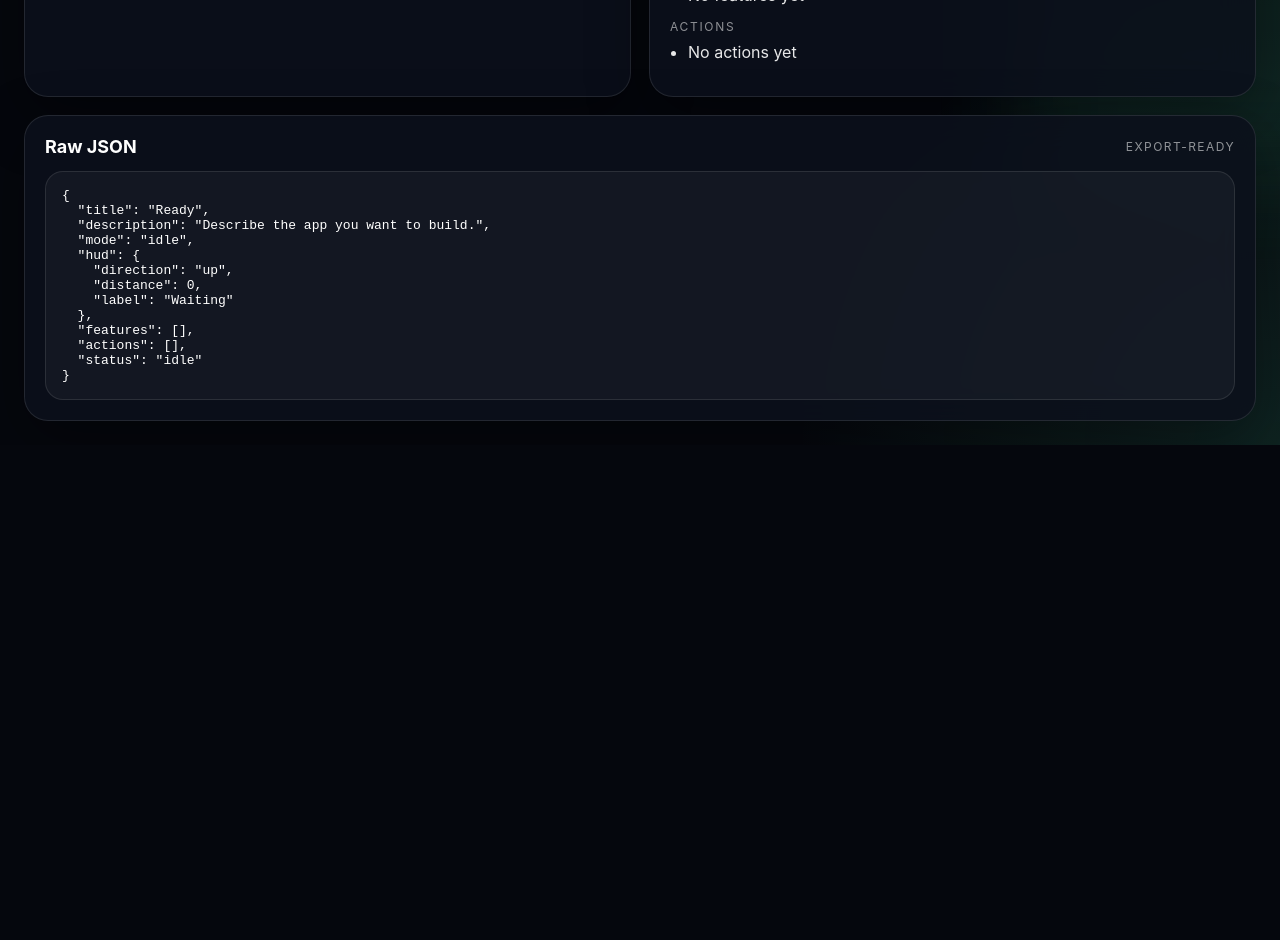
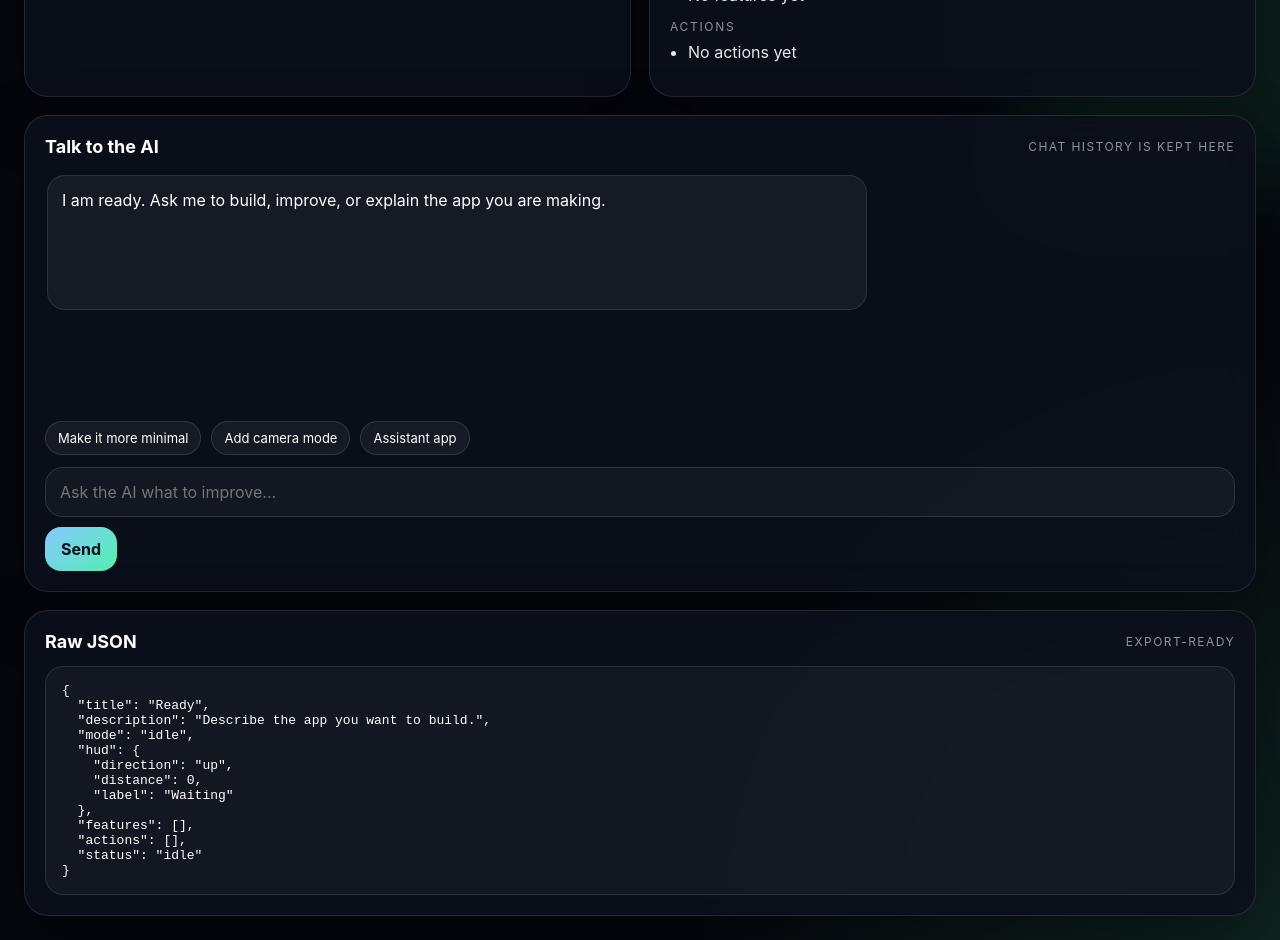
Before and after one commit to miromnb-coder/Ai-tekem-, a Next.js app: page / in a window 1280 px wide. Shown: the part 720-1660 px from the top of the page. Before the commit the page ends 1165 px from the top, so only its background shows below. Built offline with nearby package versions, Linux system fonts and the light colour scheme.

Commit message:
Update page.tsx

```diff
--- a/app/page.tsx
+++ b/app/page.tsx
@@ -1,6 +1,6 @@
 "use client";
 
-import { useMemo, useState } from "react";
+import { useEffect, useRef, useState } from "react";
 
 type Blueprint = {
   title: string;
@@ -16,13 +16,18 @@ type Blueprint = {
   status: string;
 };
 
+type ChatMessage = {
+  role: "user" | "assistant";
+  content: string;
+};
+
 type BuildResponse = {
   blueprint: Blueprint;
   source?: "groq" | "fallback";
   warning?: string;
 };
 
-const defaultBlueprint: Blueprint = {
+const emptyBlueprint: Blueprint = {
   title: "Ready",
   description: "Describe the app you want to build.",
   mode: "idle",
@@ -36,41 +41,67 @@ const defaultBlueprint: Blueprint = {
   status: "idle",
 };
 
-const promptPresets = [
+const presets = [
   "make a navigation app with arrow and distance",
   "make a camera app with AI scan button",
   "make a minimal HUD for smart glasses",
   "make an assistant app with voice and text",
 ];
 
+const starterChat: ChatMessage[] = [
+  {
+    role: "assistant",
+    content:
+      "I am ready. Ask me to build, improve, or explain the app you are making.",
+  },
+];
+
 export default function Page() {
   const [prompt, setPrompt] = useState(
     "make a navigation app with arrow and distance"
   );
-  const [blueprint, setBlueprint] = useState<Blueprint>(defaultBlueprint);
-  const [loading, setLoading] = useState(false);
-  const [error, setError] = useState("");
-  const [source, setSource] = useState<"groq" | "fallback" | "idle">("idle");
-  const [warning, setWarning] = useState("");
+  const [blueprint, setBlueprint] = useState<Blueprint>(emptyBlueprint);
+  const [buildLoading, setBuildLoading] = useState(false);
+  const [buildError, setBuildError] = useState("");
+  const [buildWarning, setBuildWarning] = useState("");
+  const [buildSource, setBuildSource] = useState<"idle" | "groq" | "fallback">(
+    "idle"
+  );
 
-  const statusText = useMemo(() => {
-    if (loading) return "Building...";
-    if (source === "groq") return "AI connected";
-    if (source === "fallback") return "Fallback mode";
-    return "Ready";
-  }, [loading, source]);
+  const [chatMessages, setChatMessages] =
+    useState<ChatMessage[]>(starterChat);
+  const [chatInput, setChatInput] = useState("");
+  const [chatLoading, setChatLoading] = useState(false);
+  const [chatError, setChatError] = useState("");
 
-  const statusTone = useMemo(() => {
-    if (loading) return "busy";
-    if (source === "groq") return "good";
-    if (source === "fallback") return "warn";
-    return "idle";
-  }, [loading, source]);
+  const chatEndRef = useRef<HTMLDivElement | null>(null);
 
-  async function build() {
-    setLoading(true);
-    setError("");
-    setWarning("");
+  useEffect(() => {
+    chatEndRef.current?.scrollIntoView({ behavior: "smooth" });
+  }, [chatMessages, chatLoading]);
+
+  const buildStatus =
+    buildLoading
+      ? "Building..."
+      : buildSource === "groq"
+        ? "AI connected"
+        : buildSource === "fallback"
+          ? "Fallback mode"
+          : "Ready";
+
+  const buildTone =
+    buildLoading
+      ? "busy"
+      : buildSource === "groq"
+        ? "good"
+        : buildSource === "fallback"
+          ? "warn"
+          : "idle";
+
+  async function buildApp() {
+    setBuildLoading(true);
+    setBuildError("");
+    setBuildWarning("");
 
     try {
       const res = await fetch("/api/build", {
@@ -84,17 +115,17 @@ export default function Page() {
       const data = (await res.json()) as BuildResponse;
 
       if (!res.ok) {
-        throw new Error((data as any)?.error || "Build failed");
+        throw new Error(data?.warning || "Build failed");
       }
 
-      setBlueprint(data.blueprint ?? defaultBlueprint);
-      setSource(data.source ?? "fallback");
-      setWarning(data.warning ?? "");
-    } catch (e) {
-      setError(e instanceof Error ? e.message : "Unknown error");
-      setSource("fallback");
+      setBlueprint(data.blueprint ?? emptyBlueprint);
+      setBuildSource(data.source ?? "fallback");
+      setBuildWarning(data.warning ?? "");
+    } catch (error) {
+      setBuildError(error instanceof Error ? error.message : "Unknown error");
+      setBuildSource("fallback");
     } finally {
-      setLoading(false);
+      setBuildLoading(false);
     }
   }
 
@@ -110,9 +141,60 @@ export default function Page() {
     URL.revokeObjectURL(url);
   }
 
-  function runPreview() {
-    setWarning("Preview updated.");
-    setSource(source === "idle" ? "fallback" : source);
+  async function sendChat(customText?: string) {
+    const text = (customText ?? chatInput).trim();
+    if (!text || chatLoading) return;
+
+    setChatError("");
+    setChatInput("");
+
+    const nextMessages: ChatMessage[] = [
+      ...chatMessages,
+      { role: "user", content: text },
+    ];
+
+    setChatMessages(nextMessages);
+    setChatLoading(true);
+
+    try {
+      const res = await fetch("/api/chat", {
+        method: "POST",
+        headers: {
+          "Content-Type": "application/json",
+        },
+        body: JSON.stringify({
+          messages: nextMessages,
+          blueprint,
+        }),
+      });
+
+      const data = await res.json();
+
+      if (!res.ok) {
+        throw new Error(data?.error || "Chat failed");
+      }
+
+      const reply = typeof data?.reply === "string" ? data.reply : "";
+      setChatMessages((prev) => [
+        ...prev,
+        {
+          role: "assistant",
+          content: reply || "I could not generate a reply.",
+        },
+      ]);
+    } catch (error) {
+      setChatError(error instanceof Error ? error.message : "Unknown error");
+      setChatMessages((prev) => [
+        ...prev,
+        {
+          role: "assistant",
+          content:
+            "I had trouble reaching the AI. Try again, or change the prompt and build again.",
+        },
+      ]);
+    } finally {
+      setChatLoading(false);
+    }
   }
 
   return (
@@ -123,20 +205,21 @@ export default function Page() {
       <section className="hero">
         <div>
           <p className="eyebrow">HALO AI APP BUILDER</p>
-          <h1>Build apps from prompts</h1>
+          <h1>Build apps and chat with the AI</h1>
           <p className="subtext">
-            Turn an idea into a structured blueprint for HUD, features, and app actions.
+            Turn a prompt into a blueprint, then talk to the AI to refine it,
+            simplify it, or extend it into something bigger.
           </p>
         </div>
 
-        <div className={`status ${statusTone}`}>
+        <div className={`status ${buildTone}`}>
           <span className="dot" />
-          <span>{statusText}</span>
+          <span>{buildStatus}</span>
         </div>
       </section>
 
       <section className="quick-prompts">
-        {promptPresets.map((item) => (
+        {presets.map((item) => (
           <button
             key={item}
             className="chip"
@@ -163,25 +246,28 @@ export default function Page() {
           />
 
           <div className="button-row">
-            <button className="button primary" onClick={build} type="button">
-              {loading ? "Building..." : "Build app"}
-            </button>
-            <button className="button" onClick={runPreview} type="button">
-              Run preview
+            <button className="button primary" onClick={buildApp} type="button">
+              {buildLoading ? "Building..." : "Build app"}
             </button>
             <button className="button" onClick={exportJson} type="button">
               Export JSON
             </button>
           </div>
 
-          {error ? <p className="message error">{error}</p> : null}
-          {warning ? <p className="message warn">{warning}</p> : null}
+          {buildError ? <p className="message error">{buildError}</p> : null}
+          {buildWarning ? <p className="message warn">{buildWarning}</p> : null}
         </div>
 
         <div className="panel">
           <div className="panel-head">
             <h2>Generated blueprint</h2>
-            <span className={`badge ${source}`}>{source === "groq" ? "Groq" : source === "fallback" ? "Fallback" : "Idle"}</span>
+            <span className={`badge ${buildSource}`}>
+              {buildSource === "groq"
+                ? "Groq"
+                : buildSource === "fallback"
+                  ? "Fallback"
+                  : "Idle"}
+            </span>
           </div>
 
           <div className="summary-grid">
@@ -237,6 +323,76 @@ export default function Page() {
 
         <div className="panel full">
           <div className="panel-head">
+            <h2>Talk to the AI</h2>
+            <span className="mini-label">chat history is kept here</span>
+          </div>
+
+          <div className="chat-box">
+            {chatMessages.map((msg, index) => (
+              <div
+                key={`${msg.role}-${index}`}
+                className={`bubble ${msg.role}`}
+              >
+                {msg.content}
+              </div>
+            ))}
+            {chatLoading ? <div className="bubble assistant">Thinking…</div> : null}
+            <div ref={chatEndRef} />
+          </div>
+
+          <div className="chat-presets">
+            <button
+              className="chip small"
+              type="button"
+              onClick={() => sendChat("Make this more minimal and premium.")}
+            >
+              Make it more minimal
+            </button>
+            <button
+              className="chip small"
+              type="button"
+              onClick={() => sendChat("Add a camera mode and AI scan flow.")}
+            >
+              Add camera mode
+            </button>
+            <button
+              className="chip small"
+              type="button"
+              onClick={() =>
+                sendChat("Turn this into a smart glasses assistant app.")
+              }
+            >
+              Assistant app
+            </button>
+          </div>
+
+          <div className="chat-row">
+            <input
+              value={chatInput}
+              onChange={(e) => setChatInput(e.target.value)}
+              className="chat-input"
+              placeholder="Ask the AI what to improve..."
+              onKeyDown={(e) => {
+                if (e.key === "Enter" && !e.shiftKey) {
+                  e.preventDefault();
+                  void sendChat();
+                }
+              }}
+            />
+            <button
+              className="button primary"
+              type="button"
+              onClick={() => void sendChat()}
+            >
+              Send
+            </button>
+          </div>
+
+          {chatError ? <p className="message error">{chatError}</p> : null}
+        </div>
+
+        <div className="panel full">
+          <div className="panel-head">
             <h2>Raw JSON</h2>
             <span className="mini-label">export-ready</span>
           </div>
@@ -259,7 +415,8 @@ export default function Page() {
           min-height: 100%;
           background: #05070d;
           color: #ffffff;
-          font-family: Inter, ui-sans-serif, system-ui, -apple-system, BlinkMacSystemFont, "Segoe UI", sans-serif;
+          font-family: Inter, ui-sans-serif, system-ui, -apple-system,
+            BlinkMacSystemFont, "Segoe UI", sans-serif;
         }
 
         body {
@@ -267,6 +424,7 @@ export default function Page() {
         }
 
         button,
+        input,
         textarea {
           font: inherit;
         }
@@ -276,8 +434,16 @@ export default function Page() {
           min-height: 100vh;
           padding: 24px;
           background:
-            radial-gradient(circle at top, rgba(98, 143, 255, 0.18), transparent 32%),
-            radial-gradient(circle at bottom right, rgba(83, 240, 176, 0.12), transparent 28%),
+            radial-gradient(
+              circle at top,
+              rgba(98, 143, 255, 0.18),
+              transparent 32%
+            ),
+            radial-gradient(
+              circle at bottom right,
+              rgba(83, 240, 176, 0.12),
+              transparent 28%
+            ),
             #05070d;
           overflow: hidden;
         }
@@ -339,7 +505,7 @@ export default function Page() {
         }
 
         .subtext {
-          max-width: 680px;
+          max-width: 760px;
           margin: 12px 0 0;
           color: rgba(255, 255, 255, 0.68);
           line-height: 1.65;
@@ -402,6 +568,11 @@ export default function Page() {
           border-color: rgba(134, 200, 255, 0.35);
         }
 
+        .chip.small {
+          padding: 8px 12px;
+          font-size: 13px;
+        }
+
         .grid {
           display: grid;
           grid-template-columns: 1fr 1fr;
@@ -442,27 +613,37 @@ export default function Page() {
           text-transform: uppercase;
         }
 
-        .textarea {
+        .textarea,
+        .chat-input {
           width: 100%;
-          min-height: 160px;
           padding: 14px;
           border-radius: 18px;
           border: 1px solid rgba(255, 255, 255, 0.12);
           background: rgba(255, 255, 255, 0.04);
           color: #ffffff;
           outline: none;
+        }
+
+        .textarea {
+          min-height: 160px;
           resize: vertical;
           margin-bottom: 14px;
         }
 
-        .textarea:focus {
+        .textarea:focus,
+        .chat-input:focus {
           border-color: rgba(134, 200, 255, 0.55);
         }
 
-        .button-row {
+        .button-row,
+        .chat-row {
           display: flex;
           flex-wrap: wrap;
           gap: 10px;
+        }
+
+        .chat-row {
+          margin-top: 12px;
         }
 
         .button {
@@ -600,6 +781,41 @@ export default function Page() {
           color: rgba(255, 255, 255, 0.9);
         }
 
+        .chat-box {
+          min-height: 240px;
+          max-height: 340px;
+          overflow-y: auto;
+          display: grid;
+          gap: 10px;
+          padding: 4px 2px 8px;
+        }
+
+        .bubble {
+          max-width: 820px;
+          padding: 12px 14px;
+          border-radius: 18px;
+          line-height: 1.55;
+          white-space: pre-wrap;
+          word-break: break-word;
+          border: 1px solid rgba(255, 255, 255, 0.1);
+        }
+
+        .bubble.user {
+          margin-left: auto;
+          background: rgba(134, 200, 255, 0.12);
+        }
+
+        .bubble.assistant {
+          background: rgba(255, 255, 255, 0.05);
+        }
+
+        .chat-presets {
+          display: flex;
+          flex-wrap: wrap;
+          gap: 10px;
+          margin-top: 10px;
+        }
+
         .pre {
           margin: 0;
           padding: 16px;
```
